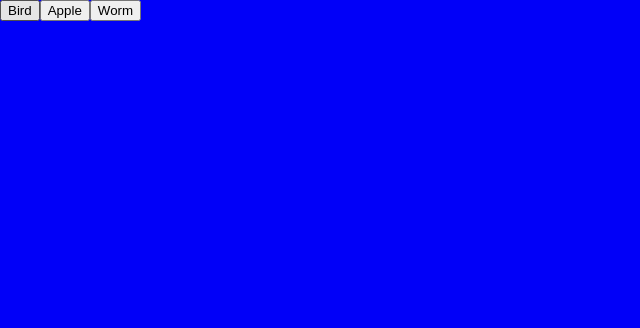
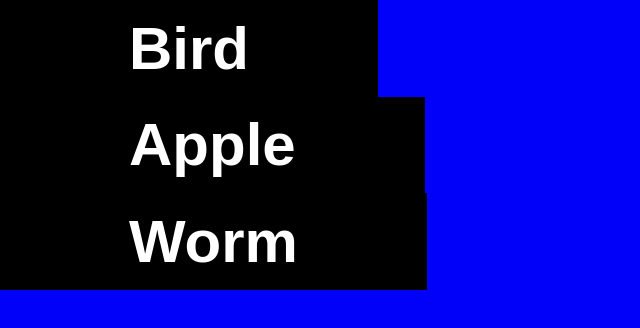
Before and after one commit to r-andrew-dev/RPS-Multiplayer, a plain HTML site: page index.html in a window 1280 px wide. Both pictures are taken after a click on the button "Start". Shown: the whole page, without its empty margins (0-640 px from the left). Drawn offline with nearby package versions, Linux system fonts and the light colour scheme.

Commit message:
styled choice buttons

```diff
--- a/assets/css/style.css
+++ b/assets/css/style.css
@@ -15,20 +15,24 @@ h1 {
     letter-spacing: 2px;
 }
 
+.button {
+
+    background-color: black;
+    color: white;
+    font-size: 60px;
+    font-weight: bold;
+    font-family: 'Gudea', sans-serif;
+    padding: 1% 10%;
+    text-align: center;
+    outline: none;
+    border: 1px solid black;
+}
 #start-button {
 
     position: relative;
     left: -25px;
-
-    background-color: black;
-    color: white;
     font-size: 100px;
-    font-weight: bold;
-    font-family: 'Gudea', sans-serif;
     padding: 3% 25%;
-    text-align: center;
-    outline: none;
-    border: 1px solid black;
 
 }
 
@@ -45,3 +49,10 @@ h1 {
     top: 30%;
     left: 35%;
 }
+
+.choice {
+    /* position: relative;
+    top: 30%;
+    left: 45%; */
+
+}
--- a/assets/javascript/app.js
+++ b/assets/javascript/app.js
@@ -23,9 +23,10 @@ var firebaseConfig = {
     var choices = ["Bird", "Apple", "Worm"];
 
     for (i = 0; i < choices.length; i++) {
-      button = $("<button class='choice' id=" + i + ">");
+      button = $("<button class='choice button' id=" + i + ">");
       button.text(choices[i])
       chooseDiv.append(button);
+      chooseDiv.append("<br>");
 
     }
 
--- a/index.html
+++ b/index.html
@@ -19,7 +19,7 @@
 
             <h1 class="font-effect-3d-float">Welcome!</h1>
             <br>
-            <button type="button" id="start-button">Start</button>
+            <button type="button" id="start-button" class="button">Start</button>
 
         </div>
 
```
